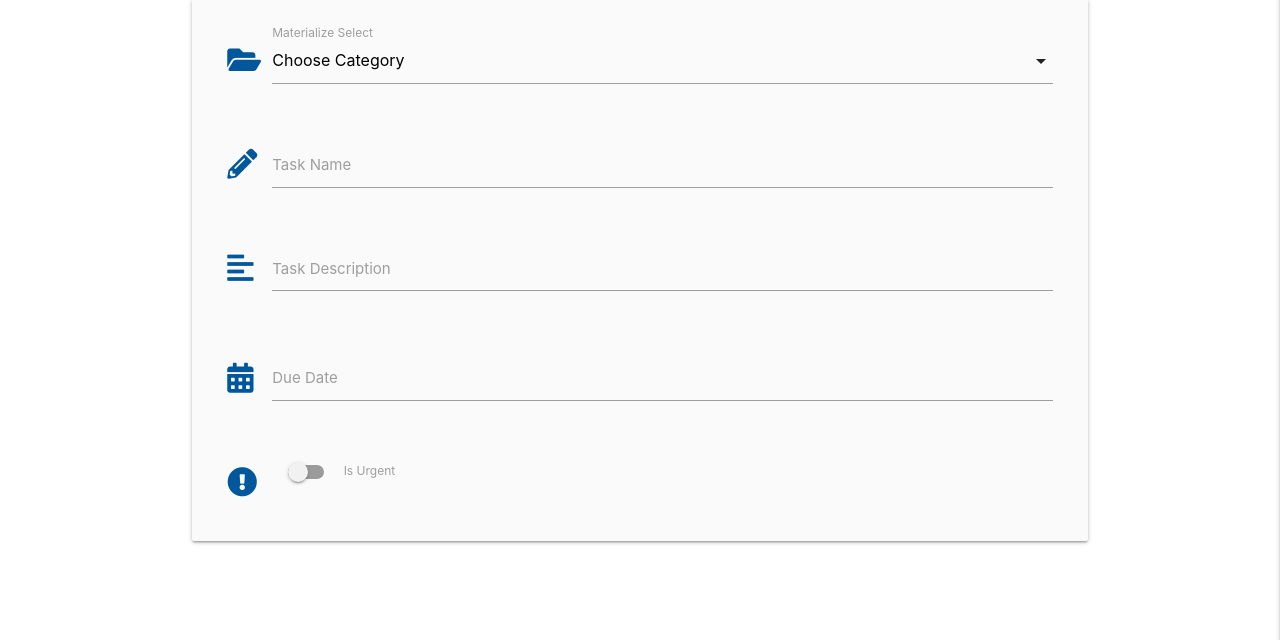
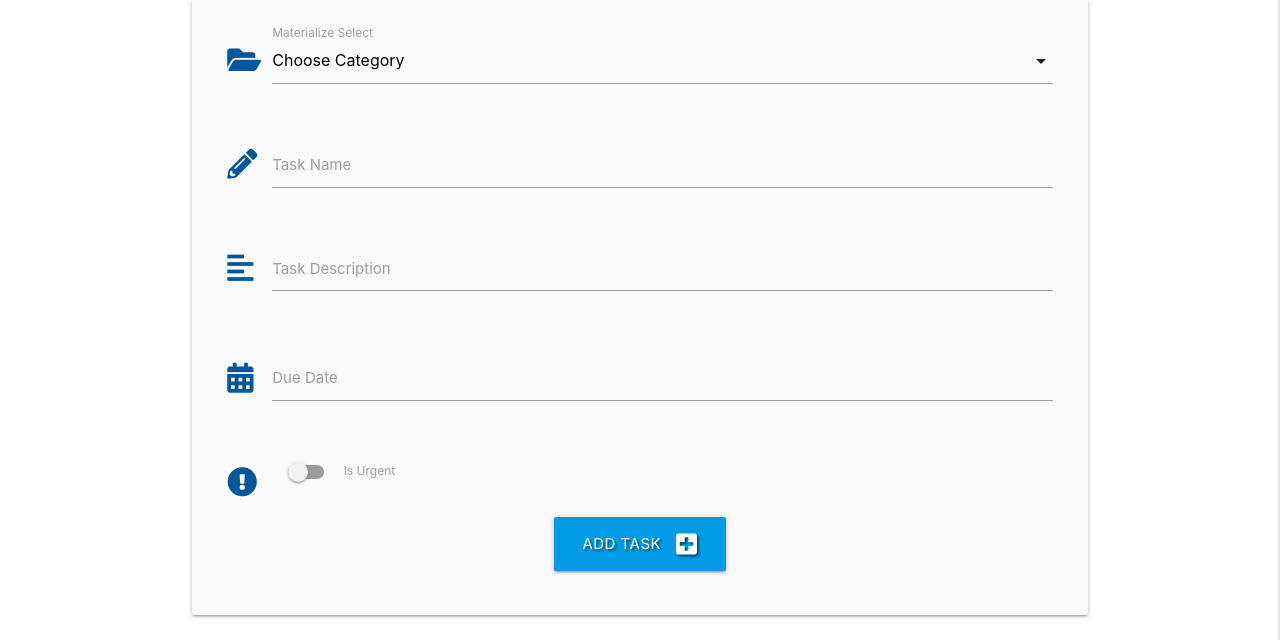
Before and after one commit to miss-monkey/flask-task-manager-project, a Flask app: page /add_task.html in a window 1280 px wide. Shown: the part 160-800 px from the top of the page. Run offline with Flask 2, Linux system fonts and the light colour scheme; data that the repository does not hold is empty; some libraries are stand-ins or nearby versions.

Commit message:
Allow user to submit task to db

```diff
--- a/app.py
+++ b/app.py
@@ -98,8 +98,22 @@ def logout():
     return redirect(url_for("login"))
 
 
-@app.route("/add_task.html")
+@app.route("/add_task.html", methods=["GET", "POST"])
 def add_task():
+    if request.method == "POST":
+        is_urgent = "on" if request.form.get("is_urgent") else "off"
+        task = {
+            "category_name": request.form.get("category_name"),
+            "task_name": request.form.get("task_name"),
+            "task_description": request.form.get("task_description"),
+            "is_urgent": is_urgent,
+            "due|_date": request.form.get("due_date"),
+            "created_by": session["user"]
+        }
+        mongo.db.tasks.insert_one(task)
+        flash("Task successfully added")
+        return redirect(url_for("get_tasks"))
+
     categories = mongo.db.categories.find().sort("category_name", 1)
     return render_template("add_task.html", categories=categories)
 
--- a/templates/add_task.html
+++ b/templates/add_task.html
@@ -4,7 +4,8 @@
     <h3 class="light-blue-text text-darken-4 center-align">Add Task</h3>
 
 	<div class="row card-panel grey lighten-5">
-		<form class="col s12" method="POST" action="">
+		<form class="col s12" method="POST" action="{{ url_for('add_task')}}">
+        <!-- category selection -->
 			<div class="row">
 				<div class="input-field col s12">
                     <i class="fas fa-folder-open prefix light-blue-text text-darken-4"></i>
@@ -17,6 +18,7 @@
 					<label for="category_name">Materialize Select</label>
 				</div>
 			</div>
+            <!-- task name -->
 			<div class="row">
 				<div class="input-field col s12">
 					<i class="fas fa-pencil-alt prefix light-blue-text text-darken-4"></i>
@@ -25,6 +27,7 @@
 					<label for="task_name">Task Name</label>
 				</div>
 			</div>
+            <!-- task description -->
 			<div class="row">
 				<div class="input-field col s12">
 					<i class="fas fa-align-left prefix light-blue-text text-darken-4"></i>
@@ -33,6 +36,7 @@
 					<label for="task_description">Task Description</label>
 				</div>
 			</div>
+            <!-- due date picker -->
 			<div class="row">
 				<div class="input-field col s12">
 					<i class="fas fa-calendar-alt prefix light-blue-text text-darken-4"></i>
@@ -40,6 +44,7 @@
 					<label for="due_date">Due Date</label>
 				</div>
 			</div>
+            <!-- is urgent toggle -->
 			<div class="row">
 				<div class="input-field col s12">
 					<div class="switch">
@@ -52,6 +57,14 @@
 					</div>
 				</div>
 			</div>
+            <!-- Submit button -->
+            <div class="row">
+                <div class="col s12 center-align">
+                    <button type="submit" class="btn-large light-blue darken-1 text-shadow">
+                        Add Task <i class="fas fa-plus-square right"></i>
+                    </button>
+                </div>
+            </div>
 		</form>
 	</div>
 
--- a/templates/tasks.html
+++ b/templates/tasks.html
@@ -1,5 +1,7 @@
 {% extends "base.html" %}
 {% block content %}
+
+    <h3 class="light-blue-text text-darken-4 center-align">All Tasks</h3>
 
     <ul class="collapsible">
         {% for task in tasks %}
@@ -14,6 +16,7 @@
             <div class="collapsible-body">
                 <strong>{{ task.category_name }}</strong>
                 <p>{{ task.task_description }}</p>
+                <p><em>by: {{ task.created_by }}</em></p>
             </div>
         </li>
         {% endfor %}
```
